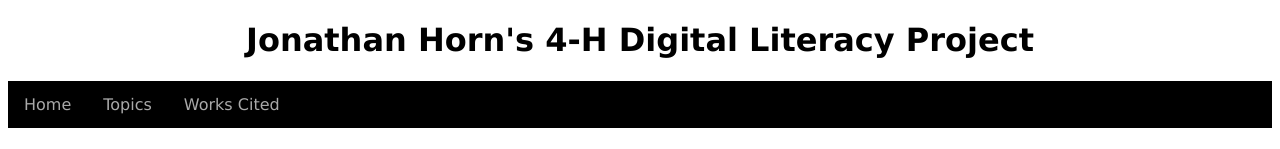
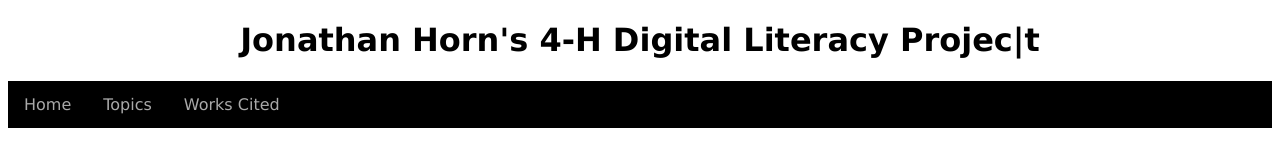
Before and after one commit to jhorn1992/jonathanhorn4hdigitalliteracyprojectwebsite, a plain HTML site: page what_is_a_digital_profile.html in a window 1280 px wide. Shown: the top 149 px of the page. Drawn offline with Linux system fonts and the light colour scheme.

Commit message:
Update what_is_a_digital_profile.html

```diff
--- a/what_is_a_digital_profile.html
+++ b/what_is_a_digital_profile.html
@@ -2,12 +2,12 @@
 <html lang="en">
 <head>
     <meta charset="UTF-8">
-    <title>What is a Digital Profile? - Jonathan Horn's 4-H Digital Literacy Project</title>
+    <title>What is a Digital Profile? | Jonathan Horn's 4-H Digital Literacy Project</title>
     <link rel="stylesheet" type="text/css" href="stylesheet.css">
 </head>
 <body>
 
-<h1>Jonathan Horn's 4-H Digital Literacy Project</h1>
+<h1>Jonathan Horn's 4-H Digital Literacy Projec|t</h1>
 
 <ul>
     <li><a href="index.html">Home</a></li>
```
